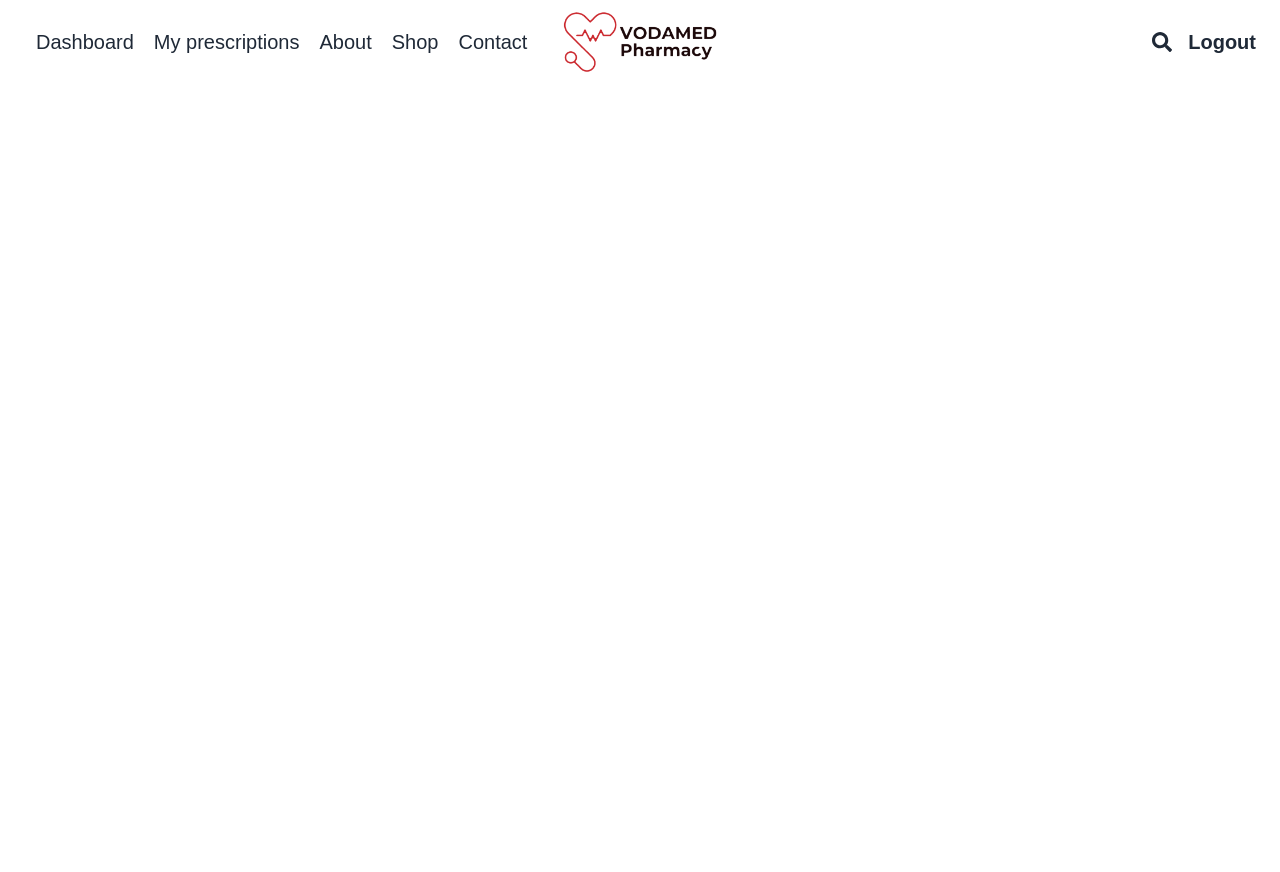
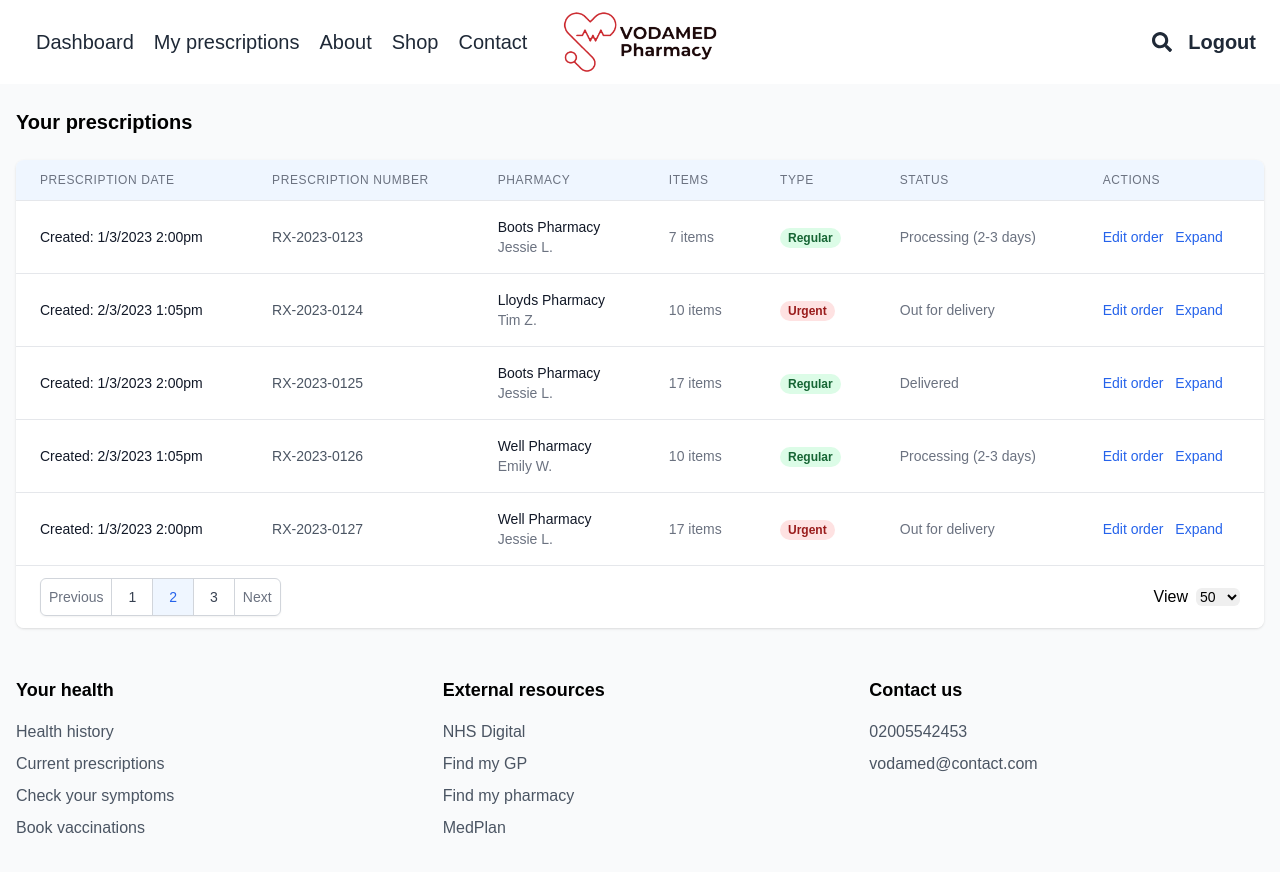
Before and after one commit to adelinavisan97/vodamed-frontend, a React (Vite) app: page /#/prescriptions/review in a window 1280 px wide. Shown: the top 872 px of the page. Before the commit the page ends 800 px from the top, so only its background shows below. Built offline with nearby package versions, Linux system fonts and the light colour scheme; sample sign-in values are in the browser's storage.

Commit message:
Add Prescription Review page

```diff
--- a/src/App.tsx
+++ b/src/App.tsx
@@ -10,6 +10,7 @@ import About from './pages/About';
 import { AuthProvider } from "./components/authentication/authContext";
 import ProtectedRoute from "./components/ProtectedRoute";
 import PrescriptionAllocation from "./pages/prescriptionAllocation";
+import PrescriptionReview from "./pages/PrescriptionReview";
 
 
 const App = () => {
@@ -27,6 +28,7 @@ const App = () => {
           <Route path="/contact" element={<Contact />} />
           <Route path="/about" element={<About />} />
           <Route path="/prescriptions/allocate" element={<PrescriptionAllocation />} />
+          <Route path="/prescriptions/review" element={<PrescriptionReview />} />
         </Routes>
       </AuthProvider>
     </div>
--- /dev/null
+++ b/src/pages/PrescriptionReview.tsx
@@ -0,0 +1,204 @@
+import React from 'react';
+import { Link } from 'react-router-dom';
+
+interface Prescription {
+  id: string;
+  date: string;
+  pharmacy: string;
+  pharmacist: string;
+  items: number;
+  type: string;
+  status: string;
+  prescriptionNumber: string;
+}
+
+const PrescriptionReview = () => {
+  const prescriptions: Prescription[] = [
+    {
+      id: '1',
+      date: 'Created: 1/3/2023 2:00pm',
+      pharmacy: 'Boots Pharmacy',
+      pharmacist: 'Jessie L.',
+      items: 7,
+      type: 'Regular',
+      status: 'Processing (2-3 days)',
+      prescriptionNumber: 'RX-2023-0123'
+    },
+    {
+      id: '2',
+      date: 'Created: 2/3/2023 1:05pm',
+      pharmacy: 'Lloyds Pharmacy',
+      pharmacist: 'Tim Z.',
+      items: 10,
+      type: 'Urgent',
+      status: 'Out for delivery',
+      prescriptionNumber: 'RX-2023-0124'
+    },
+    {
+      id: '3',
+      date: 'Created: 1/3/2023 2:00pm',
+      pharmacy: 'Boots Pharmacy',
+      pharmacist: 'Jessie L.',
+      items: 17,
+      type: 'Regular',
+      status: 'Delivered',
+      prescriptionNumber: 'RX-2023-0125'
+    },
+    {
+      id: '4',
+      date: 'Created: 2/3/2023 1:05pm',
+      pharmacy: 'Well Pharmacy',
+      pharmacist: 'Emily W.',
+      items: 10,
+      type: 'Regular',
+      status: 'Processing (2-3 days)',
+      prescriptionNumber: 'RX-2023-0126'
+    },
+    {
+      id: '5',
+      date: 'Created: 1/3/2023 2:00pm',
+      pharmacy: 'Well Pharmacy',
+      pharmacist: 'Jessie L.',
+      items: 17,
+      type: 'Urgent',
+      status: 'Out for delivery',
+      prescriptionNumber: 'RX-2023-0127'
+    }
+  ];
+
+  return (
+    <div className="min-h-screen bg-gray-50">
+      <main className="max-w-7xl mx-auto py-6 px-4">
+        <h2 className="text-xl font-bold mb-6">Your prescriptions</h2>
+
+        <div className="bg-white rounded-lg shadow overflow-hidden">
+          <table className="min-w-full divide-y divide-gray-200">
+            <thead className="bg-blue-50">
+              <tr>
+                <th scope="col" className="px-6 py-3 text-left text-xs font-medium text-gray-500 uppercase tracking-wider">
+                  Prescription Date
+                </th>
+                <th scope="col" className="px-6 py-3 text-left text-xs font-medium text-gray-500 uppercase tracking-wider">
+                  Prescription Number
+                </th>
+                <th scope="col" className="px-6 py-3 text-left text-xs font-medium text-gray-500 uppercase tracking-wider">
+                  Pharmacy
+                </th>
+                <th scope="col" className="px-6 py-3 text-left text-xs font-medium text-gray-500 uppercase tracking-wider">
+                  Items
+                </th>
+                <th scope="col" className="px-6 py-3 text-left text-xs font-medium text-gray-500 uppercase tracking-wider">
+                  Type
+                </th>
+                <th scope="col" className="px-6 py-3 text-left text-xs font-medium text-gray-500 uppercase tracking-wider">
+                  Status
+                </th>
+                <th scope="col" className="px-6 py-3 text-left text-xs font-medium text-gray-500 uppercase tracking-wider">
+                  Actions
+                </th>
+              </tr>
+            </thead>
+            <tbody className="bg-white divide-y divide-gray-200">
+              {prescriptions.map((prescription) => (
+                <tr key={prescription.id}>
+                  <td className="px-6 py-4 whitespace-nowrap text-sm text-gray-900">
+                    {prescription.date}
+                  </td>
+                  <td className="px-6 py-4 whitespace-nowrap text-sm text-gray-600">
+                    {prescription.prescriptionNumber}
+                  </td>
+                  <td className="px-6 py-4 whitespace-nowrap">
+                    <div className="text-sm text-gray-900">{prescription.pharmacy}</div>
+                    <div className="text-sm text-gray-500">{prescription.pharmacist}</div>
+                  </td>
+                  <td className="px-6 py-4 whitespace-nowrap text-sm text-gray-500">
+                    {prescription.items} items
+                  </td>
+                  <td className="px-6 py-4 whitespace-nowrap">
+                    <span className={`px-2 inline-flex text-xs leading-5 font-semibold rounded-full ${
+                      prescription.type === 'Urgent' ? 'bg-red-100 text-red-800' : 'bg-green-100 text-green-800'
+                    }`}>
+                      {prescription.type}
+                    </span>
+                  </td>
+                  <td className="px-6 py-4 whitespace-nowrap text-sm text-gray-500">
+                    {prescription.status}
+                  </td>
+                  <td className="px-6 py-4 whitespace-nowrap text-sm font-medium">
+                    <a href="#" className="text-blue-600 hover:text-blue-900 mr-3">Edit order</a>
+                    <a href="#" className="text-blue-600 hover:text-blue-900">Expand</a>
+                  </td>
+                </tr>
+              ))}
+            </tbody>
+          </table>
+
+          <div className="bg-white px-4 py-3 flex items-center justify-between border-t border-gray-200 sm:px-6">
+            <div className="flex-1 flex justify-between items-center">
+              <div>
+                <nav className="relative z-0 inline-flex rounded-md shadow-sm -space-x-px" aria-label="Pagination">
+                  <a href="#" className="relative inline-flex items-center px-2 py-2 rounded-l-md border border-gray-300 bg-white text-sm font-medium text-gray-500 hover:bg-gray-50">
+                    Previous
+                  </a>
+                  <a href="#" className="relative inline-flex items-center px-4 py-2 border border-gray-300 bg-white text-sm font-medium text-gray-700 hover:bg-gray-50">
+                    1
+                  </a>
+                  <a href="#" className="relative inline-flex items-center px-4 py-2 border border-gray-300 bg-blue-50 text-sm font-medium text-blue-600 hover:bg-gray-50">
+                    2
+                  </a>
+                  <a href="#" className="relative inline-flex items-center px-4 py-2 border border-gray-300 bg-white text-sm font-medium text-gray-700 hover:bg-gray-50">
+                    3
+                  </a>
+                  <a href="#" className="relative inline-flex items-center px-2 py-2 rounded-r-md border border-gray-300 bg-white text-sm font-medium text-gray-500 hover:bg-gray-50">
+                    Next
+                  </a>
+                </nav>
+              </div>
+              <div className="flex items-center">
+                <span className="mr-2">View</span>
+                <select className="border-gray-300 rounded-md text-sm">
+                  <option>50</option>
+                  <option>100</option>
+                  <option>200</option>
+                </select>
+              </div>
+            </div>
+          </div>
+        </div>
+
+        {/* Footer */}
+        <div className="mt-12 grid grid-cols-1 md:grid-cols-3 gap-8">
+          <div>
+            <h3 className="font-bold text-lg mb-4">Your health</h3>
+            <ul className="space-y-2">
+              <li><Link to="/health-history" className="text-gray-600 hover:text-blue-500">Health history</Link></li>
+              <li><Link to="/prescriptions" className="text-gray-600 hover:text-blue-500">Current prescriptions</Link></li>
+              <li><Link to="/symptoms" className="text-gray-600 hover:text-blue-500">Check your symptoms</Link></li>
+              <li><Link to="/vaccinations" className="text-gray-600 hover:text-blue-500">Book vaccinations</Link></li>
+            </ul>
+          </div>
+
+          <div>
+            <h3 className="font-bold text-lg mb-4">External resources</h3>
+            <ul className="space-y-2">
+              <li><a href="https://digital.nhs.uk" target="_blank" rel="noopener noreferrer" className="text-gray-600 hover:text-blue-500">NHS Digital</a></li>
+              <li><Link to="/find-gp" className="text-gray-600 hover:text-blue-500">Find my GP</Link></li>
+              <li><Link to="/find-pharmacy" className="text-gray-600 hover:text-blue-500">Find my pharmacy</Link></li>
+              <li><Link to="/medplan" className="text-gray-600 hover:text-blue-500">MedPlan</Link></li>
+            </ul>
+          </div>
+
+          <div>
+            <h3 className="font-bold text-lg mb-4">Contact us</h3>
+            <ul className="space-y-2">
+              <li><a href="tel:02005542453" className="text-gray-600 hover:text-blue-500">02005542453</a></li>
+              <li><a href="mailto:vodamed@contact.com" className="text-gray-600 hover:text-blue-500">vodamed@contact.com</a></li>
+            </ul>
+          </div>
+        </div>
+      </main>
+    </div>
+  );
+};
+
+export default PrescriptionReview;
```
